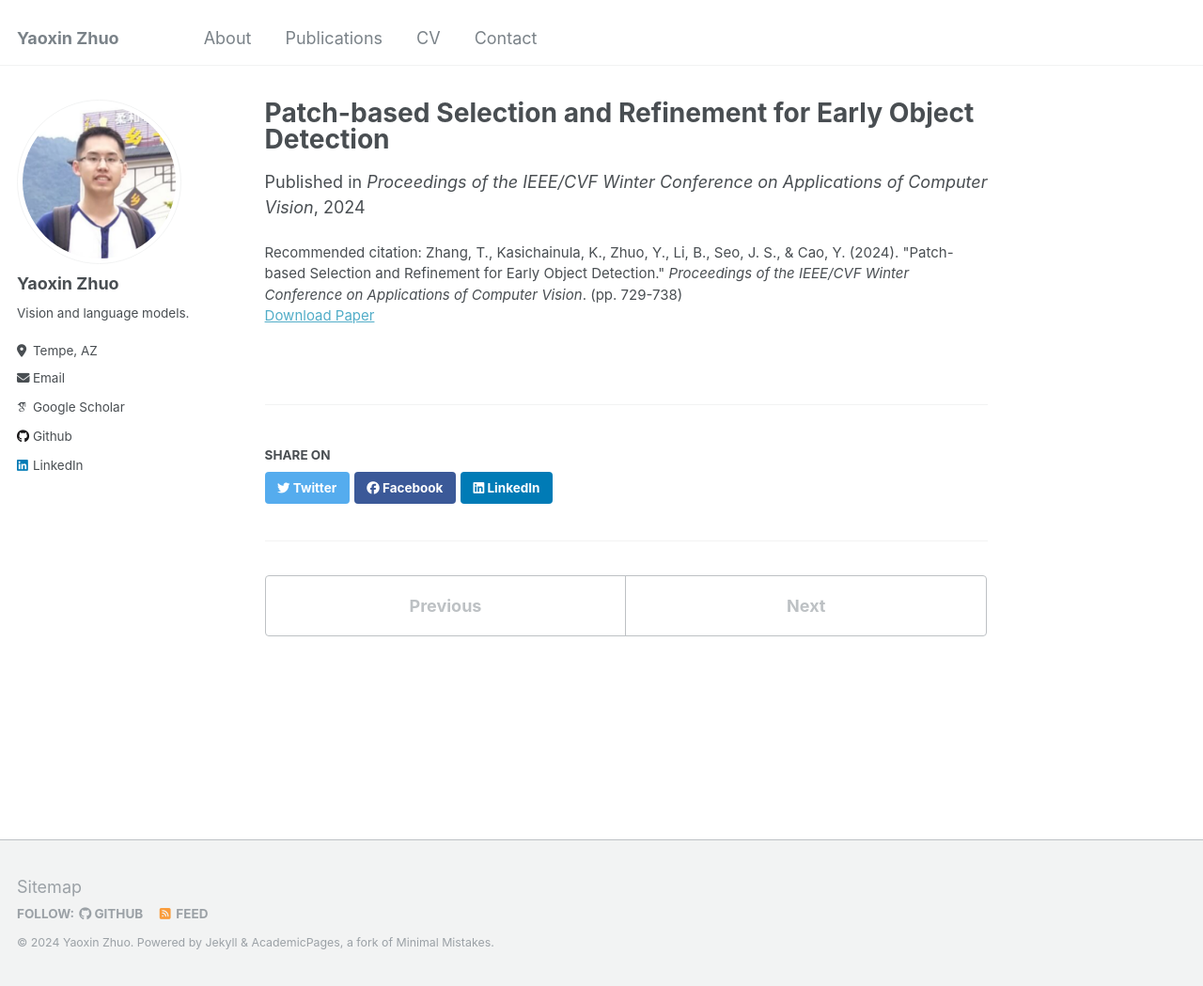
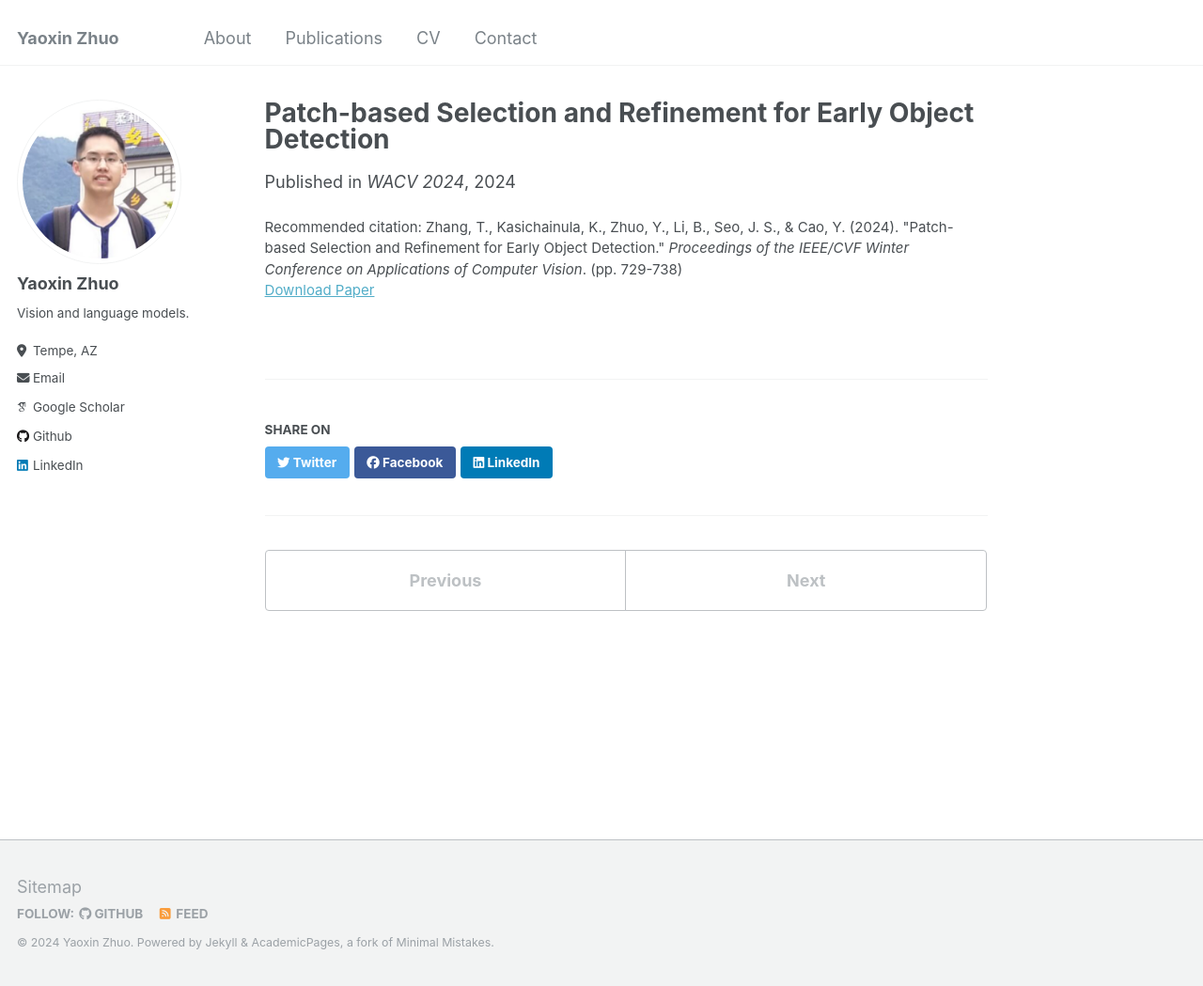
Before and after one commit to yaoxinzhuo/yaoxinzhuo.github.io, a Jekyll site: the page built from _publications/2024-Patch-based.md, in a window 1280 px wide and 1049 px high. Shown: the whole window at 94% size. Built offline with Jekyll 4.4.1, drawn with Linux system fonts in a browser that asks for light colours; some web fonts are replaced.

Commit message:
Update 2024-Patch-based.md

```diff
--- a/_publications/2024-Patch-based.md
+++ b/_publications/2024-Patch-based.md
@@ -3,7 +3,7 @@ title: "Patch-based Selection and Refinement for Early Object Detection"
 collection: publications
 permalink: /publications/2024-Patch-based
 date: 2024-01-08
-venue: 'Proceedings of the IEEE/CVF Winter Conference on Applications of Computer Vision'
+venue: 'WACV 2024'
 paperurl: 'http://yaoxinzhuo.github.io/files/2024-Patch-based.pdf'
 citation: 'Zhang, T., Kasichainula, K., Zhuo, Y., Li, B., Seo, J. S., & Cao, Y. (2024). &quot;Patch-based Selection and Refinement for Early Object Detection.&quot; <i>Proceedings of the IEEE/CVF Winter Conference on Applications of Computer Vision</i>. (pp. 729-738)'
 ---
```
